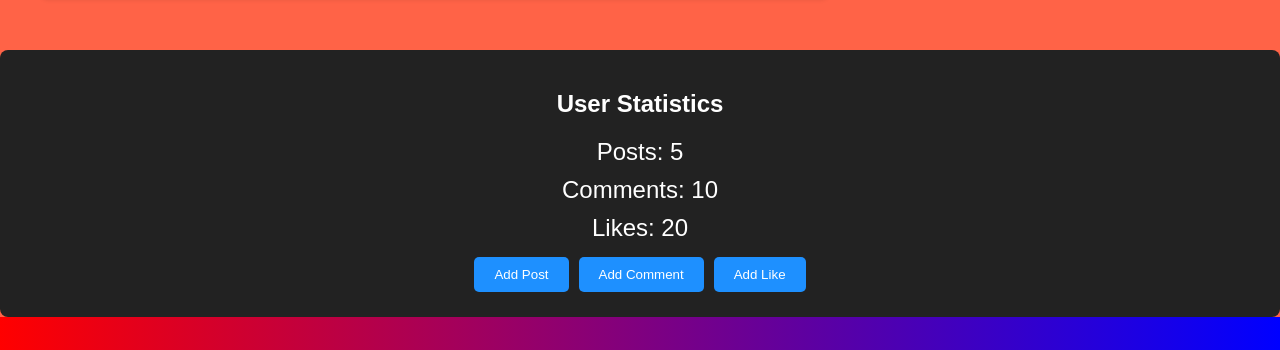
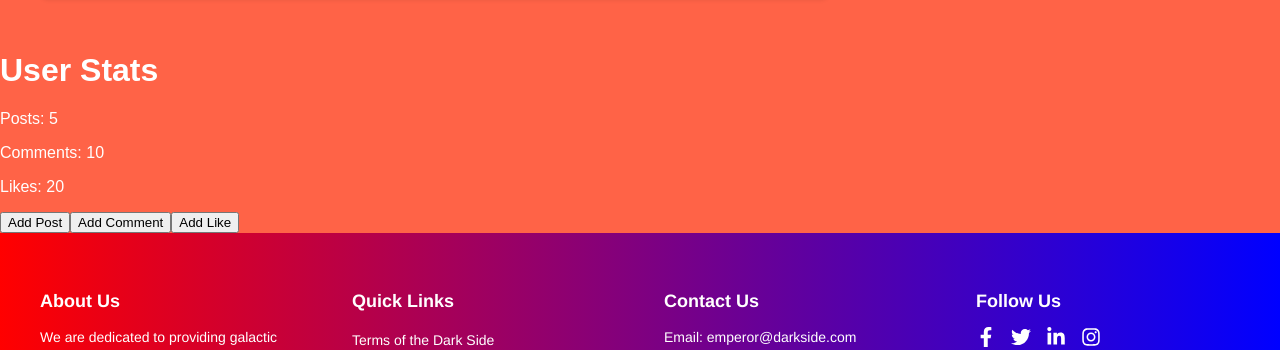
Before and after one commit to BradleyMatera/Star-Wars-Themed-React-App, a React (Create React App) app: page / in a window 1280 px wide. Shown: the part 1470-1820 px from the top of the page. Built offline with nearby package versions, Linux system fonts and the light colour scheme; no server answers; the HTML template or start-up script is replaced by a standard one.

Commit message:
Update UserStats.js

```diff
--- a/src/components/UserStats.js
+++ b/src/components/UserStats.js
@@ -1,90 +1,76 @@
+// Import the necessary library for creating React components
 import React, { Component } from 'react';
-import styled from 'styled-components';
 
-// Styled components for layout and styling
-const StatsContainer = styled.div`
-  background-color: #222; // Dark background color for the stats container
-  color: #fff; // White text color
-  padding: 20px; // Padding inside the container
-  border-radius: 8px; // Rounded corners
-  text-align: center; // Center-aligned text
-  margin-top: 20px; // Top margin to separate from other elements
-`;
-
-const Stat = styled.div`
-  font-size: 1.5rem; // Larger font size for stats
-  margin: 10px 0; // Vertical margin to space out stats
-`;
-
-const Button = styled.button`
-  background-color: #1E90FF; // Blue background color for the button
-  color: #fff; // White text color
-  border: none; // No border
-  padding: 10px 20px; // Padding inside the button
-  border-radius: 5px; // Rounded corners for the button
-  cursor: pointer; // Pointer cursor on hover
-  margin: 5px; // Margin to space out buttons
-  &:hover {
-    background-color: #104E8B; // Darker blue background color on hover
-  }
-`;
-
+// Define a class component named UserStats that extends the React Component class
 class UserStats extends Component {
+  // The constructor is called when the component is created
   constructor(props) {
     super(props);
-    // Initialize state to track posts, comments, and likes
+    // Initialize the state to track posts, comments, and likes
     this.state = {
-      posts: 0,
-      comments: 0,
-      likes: 0,
+      posts: 0,    // State property to hold the number of posts
+      comments: 0, // State property to hold the number of comments
+      likes: 0     // State property to hold the number of likes
     };
-    // Bind event handler methods to the component instance
+    // Bind the event handler methods to the current instance of the component
     this.addPost = this.addPost.bind(this);
     this.addComment = this.addComment.bind(this);
     this.addLike = this.addLike.bind(this);
   }
 
-  // Lifecycle method to simulate fetching initial data
+  // Lifecycle method that is called after the component is mounted to the DOM
   componentDidMount() {
     // Simulate fetching initial data with a delay
     setTimeout(() => {
+      // Update the state with the fetched data (simulated)
       this.setState({ posts: 5, comments: 10, likes: 20 });
-    }, 1000);
+    }, 1000); // Delay of 1000 milliseconds (1 second)
   }
 
-  // Method to add a post
+  // Event handler method to add a post
   addPost() {
-    this.setState((prevState) => ({ posts: prevState.posts + 1 }));
+    // Update the state using the previous state to increment the posts count by 1
+    this.setState(prevState => ({ posts: prevState.posts + 1 }));
   }
 
-  // Method to add a comment
+  // Event handler method to add a comment
   addComment() {
-    this.setState((prevState) => ({ comments: prevState.comments + 1 }));
+    // Update the state using the previous state to increment the comments count by 1
+    this.setState(prevState => ({ comments: prevState.comments + 1 }));
   }
 
-  // Method to add a like
+  // Event handler method to add a like
   addLike() {
-    this.setState((prevState) => ({ likes: prevState.likes + 1 }));
+    // Update the state using the previous state to increment the likes count by 1
+    this.setState(prevState => ({ likes: prevState.likes + 1 }));
   }
 
+  // The render method returns the JSX that defines the component's UI
   render() {
-    const { posts, comments, likes } = this.state; // Destructuring state for easier access
-    const { titleColor, textColor } = this.props; // Destructuring props for customizing styles
+    // Destructure the state to extract posts, comments, and likes for easy use in the JSX
+    const { posts, comments, likes } = this.state;
 
+    // Return the JSX structure of the component
     return (
-      // Main container for user stats, styled with styled-components
-      <StatsContainer>
-        <h2 style={{ color: titleColor }}>User Statistics</h2>
-        <Stat style={{ color: textColor }}>Posts: {posts}</Stat>
-        <Stat style={{ color: textColor }}>Comments: {comments}</Stat>
-        <Stat style={{ color: textColor }}>Likes: {likes}</Stat>
-        {/* Buttons to interact with the component */}
-        <Button onClick={this.addPost}>Add Post</Button>
-        <Button onClick={this.addComment}>Add Comment</Button>
-        <Button onClick={this.addLike}>Add Like</Button>
-      </StatsContainer>
+      <div>
+        {/* Display the component title */}
+        <h1>User Stats</h1>
+        {/* Display the current number of posts */}
+        <p>Posts: {posts}</p>
+        {/* Display the current number of comments */}
+        <p>Comments: {comments}</p>
+        {/* Display the current number of likes */}
+        <p>Likes: {likes}</p>
+        {/* Button to add a post, calls the addPost method when clicked */}
+        <button onClick={this.addPost}>Add Post</button>
+        {/* Button to add a comment, calls the addComment method when clicked */}
+        <button onClick={this.addComment}>Add Comment</button>
+        {/* Button to add a like, calls the addLike method when clicked */}
+        <button onClick={this.addLike}>Add Like</button>
+      </div>
     );
   }
 }
 
+// Export the UserStats component so it can be used in other parts of the application
 export default UserStats;
```
